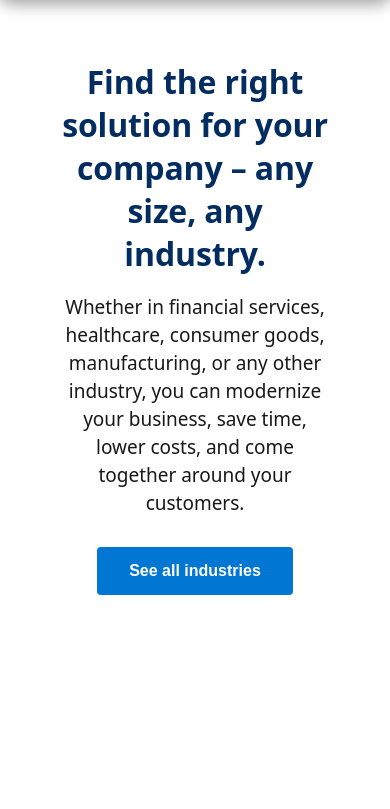
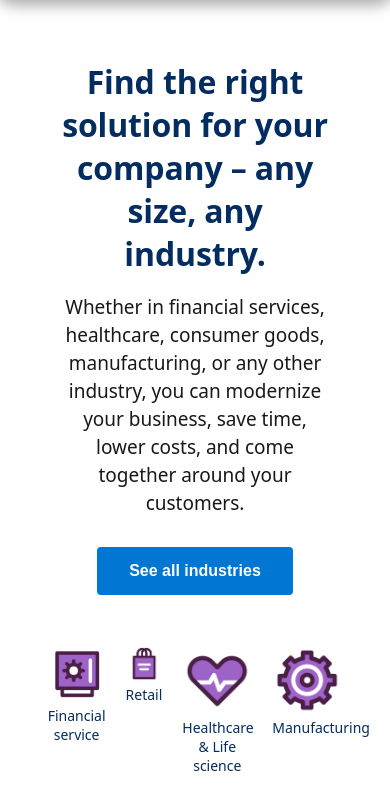
Before and after one commit to haileyesuschekol/sales-force-clone, a plain HTML site: page index.html in a window 390 px wide. Shown: the part 5370-6179 px from the top of the page. Before the commit the page ends 6025 px from the top, so only its background shows below. Drawn offline with Linux system fonts and the light colour scheme.

Commit message:
built icon section

```diff
--- a/index.html
+++ b/index.html
@@ -282,7 +282,50 @@
         save time, lower costs, and come together around your customers.
       </p>
       <button class="description-1-btn btn btn-blue">See all industries</button>
+
+      <div class="icon-container">
+        <div class="description-icons">
+          <img
+            src="images/icons/icon financial service.webp"
+            class="icon-img"
+            alt="icon"
+          />
+
+          <a href="#" class="icon-link-text">
+            <p class="icon-text">Financial service</p></a
+          >
+        </div>
+        <div class="description-icons">
+          <img
+            src="images/icons/icon retail.webp"
+            class="icon-img"
+            alt="icon"
+          />
+          <a href="#" class="icon-link-text"><p class="icon-text">Retail</p></a>
+        </div>
+        <div class="description-icons">
+          <img
+            src="images/icons/icon health.webp"
+            class="icon-img"
+            alt="icon"
+          />
+          <a href="#" class="icon-link-text"
+            ><p class="icon-text">Healthcare & Life science</p></a
+          >
+        </div>
+        <div class="description-icons">
+          <img
+            src="images/icons/icon manufacturing.webp"
+            class="icon-img"
+            alt="icon"
+          />
+          <a href="#" class="icon-link-text"
+            ><p class="icon-text">Manufacturing</p></a
+          >
+        </div>
+      </div>
     </section>
+
     <script src="index.js"></script>
   </body>
 </html>
--- a/style.css
+++ b/style.css
@@ -538,3 +538,55 @@ body {
     width: 40rem;
   }
 }
+
+/* icons */
+.icon-container {
+  display: flex;
+  justify-content: center;
+  align-items: center;
+  margin-top: 3rem;
+}
+.description-icons {
+  max-width: 15rem;
+  height: auto;
+  margin: 2rem 3rem;
+}
+.icon-img {
+  width: 50%;
+}
+
+.icon-text {
+  font-size: 1.7rem;
+}
+.icon-link-text {
+  text-decoration: none;
+  color: #032d60;
+}
+.icon-link-text:hover {
+  color: #0176d3;
+}
+
+@media screen and (max-width: 900px) {
+  .description-icons {
+    max-width: 10rem;
+    height: 10rem;
+    margin: 2rem 1rem;
+  }
+}
+
+@media screen and (max-width: 600px) {
+  .icon-container {
+    display: flex;
+  }
+  .description-icons {
+    max-width: 7rem;
+    height: 10rem;
+    margin: 2rem 1rem;
+  }
+  .icon-img {
+    width: 100%;
+  }
+  .icon-text {
+    font-size: 1.4rem;
+  }
+}
```
